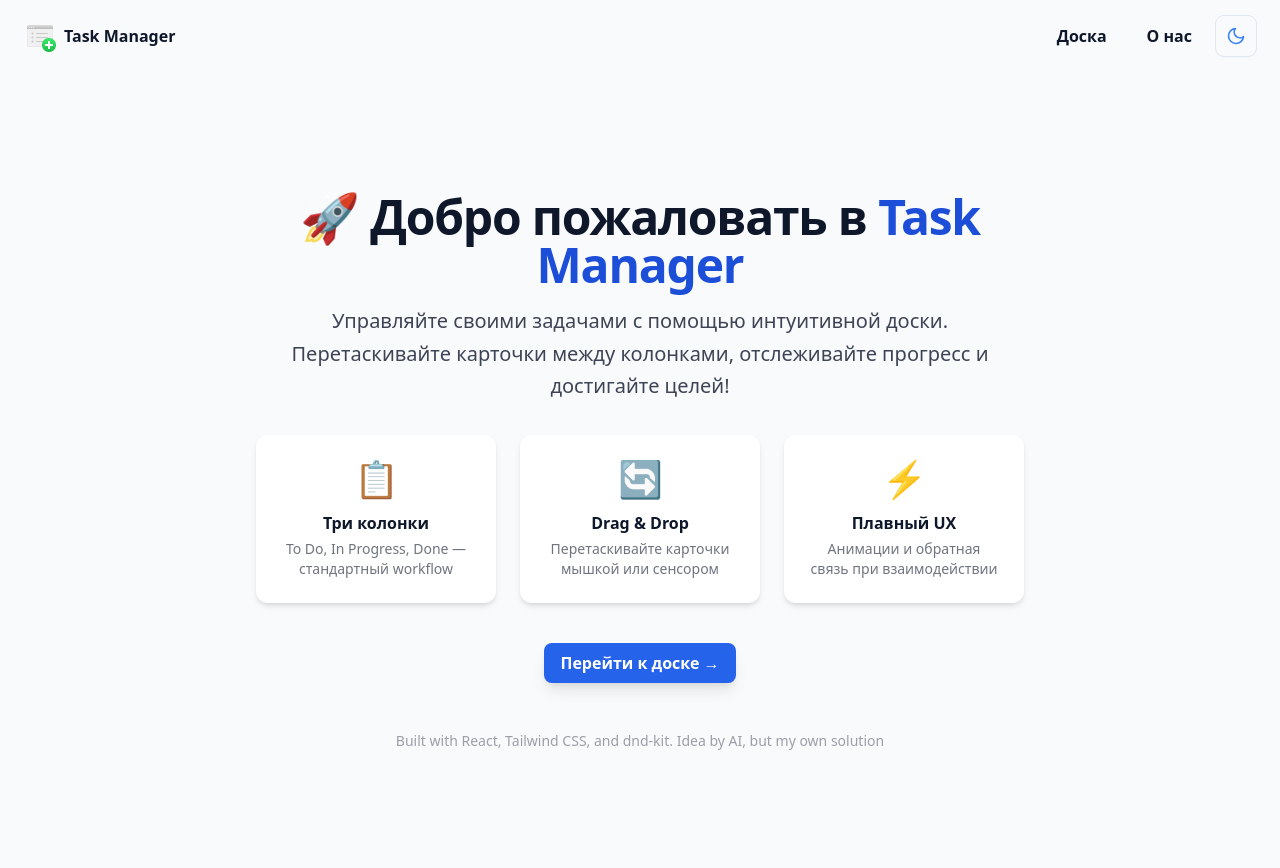
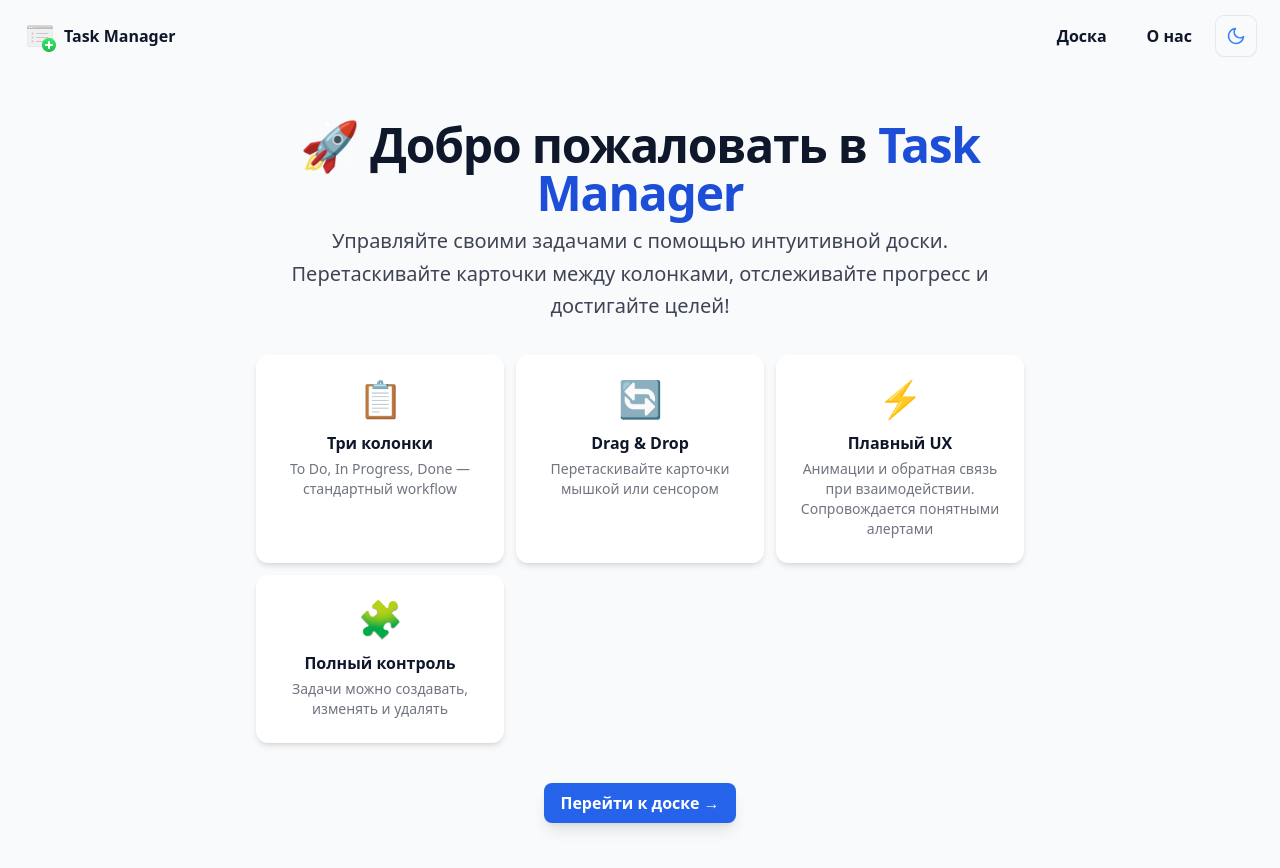
Before and after one commit to DimasAnanas-coder/kanban-board, a React (Vite) app in the folder frontend/: page / in a window 1280 px wide. Shown: the top 868 px of the page. Built offline with nearby package versions, Linux system fonts and the light colour scheme.

Commit message:
UPD(Home): The advantages grid has been upgraded. Remove footer

```diff
--- a/frontend/src/components/AdvantageAppCard.jsx
+++ b/frontend/src/components/AdvantageAppCard.jsx
@@ -1,6 +1,11 @@
-export default function AdvantageAppCard({ title, description, icon }) {
+export default function AdvantageAppCard({
+    title,
+    description,
+    icon,
+    width=1
+}) {
     return (
-        <div className="bg-secondary p-6 rounded-xl shadow-md hover:shadow-lg transition-shadow">
+        <div className={`bg-secondary p-6 rounded-xl shadow-md hover:shadow-lg transition-shadow col-span-${width}`}>
             <div className="text-4xl mb-3">{icon}</div>
             <h3 className="font-semibold text-text">{title}</h3>
             <p className="text-text/60 text-sm mt-1">
--- a/frontend/src/pages/Home.jsx
+++ b/frontend/src/pages/Home.jsx
@@ -7,29 +7,36 @@ const ADVANTAGES = [
         title: 'Три колонки',
         description: 'To Do, In Progress, Done — стандартный workflow',
         icon: '📋',
+        width: 1,
     },
     {
         title: 'Drag & Drop',
         description: 'Перетаскивайте карточки мышкой или сенсором',
         icon: '🔄',
+        width: 2,
     },
     {
         title: 'Плавный UX',
-        description: 'Анимации и обратная связь при взаимодействии',
+        description: 'Анимации и обратная связь при взаимодействии. Сопровождается понятными алертами',
         icon: '⚡',
+        width: 2,
+    },
+    {
+        title: 'Полный контроль',
+        description: 'Задачи можно создавать, изменять и удалять',
+        icon: '🧩',
+        width: 1,
     },
 ];
 
 const PROJECT_DESCRIPTION = 'Управляйте своими задачами с помощью интуитивной доски. Перетаскивайте карточки между колонками, отслеживайте прогресс и достигайте целей!';
 
-const FOOTER_TEXT = 'Built with React, Tailwind CSS, and dnd-kit. Idea by AI, but my own solution';
-
-function Home() {
+export default function Home() {
     return (
         <div className="min-h-screen flex flex-col items-center justify-center bg-primary px-4">
             <div className="max-w-3xl text-center">
 
-                <h1 className="text-5xl font-extrabold text-text mb-4 tracking-tight">
+                <h1 className="text-5xl font-extrabold text-text mb-2 tracking-tight">
                     🚀 Добро пожаловать в
                     <span className="text-accentText"> {PROJECT_NAME}</span>
                 </h1>
@@ -38,9 +45,13 @@ function Home() {
                     {PROJECT_DESCRIPTION}
                 </p>
 
-                <div className="grid grid-cols-1 md:grid-cols-3 gap-6 mb-10">
-                    {ADVANTAGES.map((advantage, index) => (
-                        <AdvantageAppCard key={index} {...advantage} />
+                <div className="grid grid-cols-1 md:grid-cols-3 gap-3 mb-10">
+                    {ADVANTAGES.map((advantage, index, width) => (
+                        <AdvantageAppCard
+                            key={index}
+                            width={width}
+                            {...advantage}
+                        />
                     ))}
                 </div>
 
@@ -49,13 +60,7 @@ function Home() {
                 >
                     Перейти к доске →
                 </Button>
-
-                <div className="mt-12 text-sm text-text/40">
-                    {FOOTER_TEXT}
-                </div>
             </div>
         </div>
     );
 }
-
-export default Home;
```
